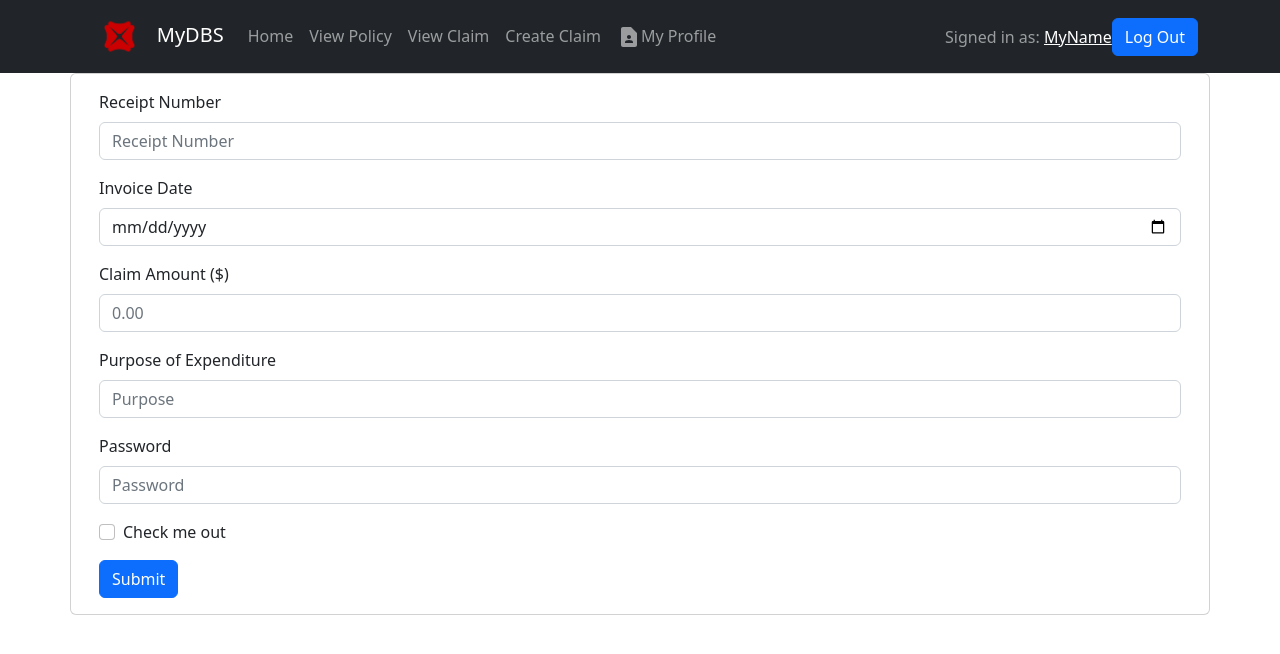
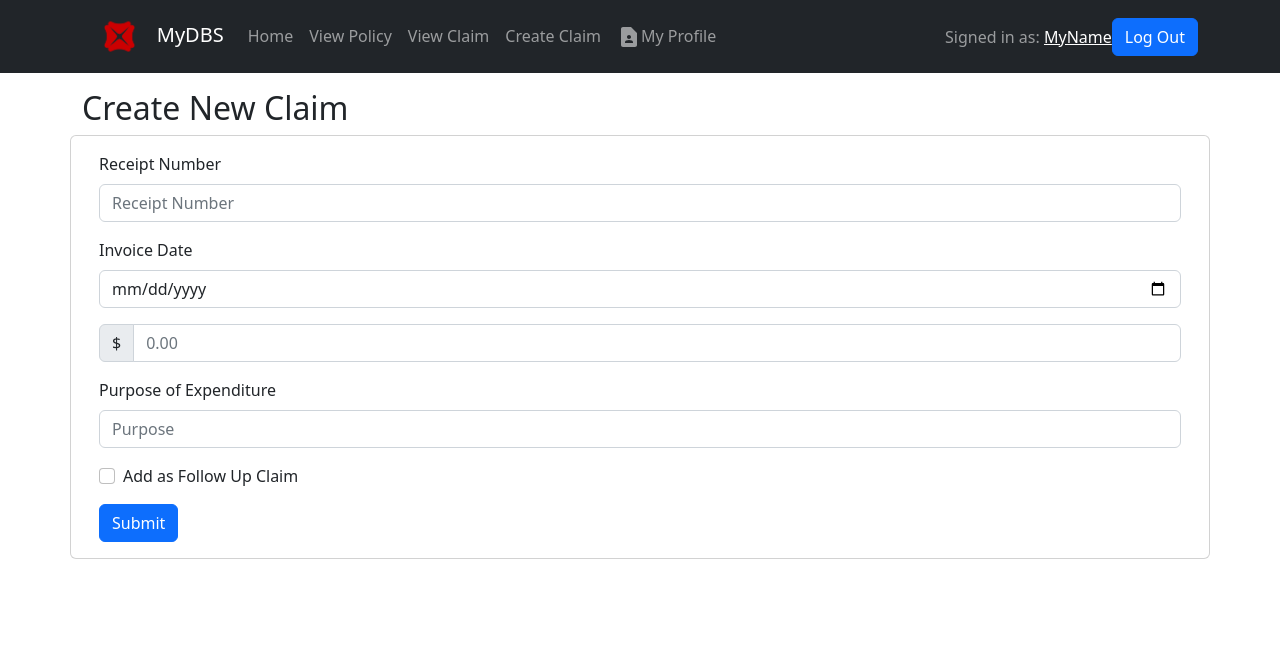
Before and after one commit to TheSpaceCuber/tt2_8, a React (Create React App) app in the folder frontend/tt2_8/: page /create_claim in a window 1280 px wide. Shown: the top 654 px of the page. Built offline with nearby package versions, Linux system fonts and the light colour scheme.

Commit message:
Update CreateClaim.jsx

```diff
--- a/frontend/tt2_8/src/pages/CreateClaim.jsx
+++ b/frontend/tt2_8/src/pages/CreateClaim.jsx
@@ -5,6 +5,7 @@ import Row from 'react-bootstrap/Row';
 import Col from 'react-bootstrap/Col';
 import Card from 'react-bootstrap/Card';
 import Navbar from "../Components/Navbar";
+import InputGroup from 'react-bootstrap/InputGroup';
 
 function CreateClaim() {
     return (
@@ -12,8 +13,9 @@ function CreateClaim() {
         <div>
             <Navbar></Navbar>
         <Container>
-            <Row>
+            <Row className='mt-3'>
 
+            <h2>Create New Claim</h2>
             </Row>
         <Row>
         <Card>
@@ -28,22 +30,20 @@ function CreateClaim() {
           <Form.Control type="date"/>
         </Form.Group>
 
-        <Form.Group className="mb-3" controlId="formBasicEmail">
-          <Form.Label>Claim Amount ($)</Form.Label>
-          <Form.Control type="number" min="0.01" step="0.01" placeholder='0.00'/>
-        </Form.Group>
+        <InputGroup className="mb-3">
+
+        <InputGroup.Text>$</InputGroup.Text>
+        <Form.Control type='number' min={0.01} step={0.01} placeholder={"0.00"} aria-label="Amount (to the nearest dollar)" />
+        </InputGroup>
 
         <Form.Group className="mb-3" controlId="formBasicEmail">
           <Form.Label>Purpose of Expenditure</Form.Label>
           <Form.Control type="text"  placeholder='Purpose'/>
         </Form.Group>
 
-        <Form.Group className="mb-3" controlId="formBasicPassword">
-          <Form.Label>Password</Form.Label>
-          <Form.Control type="password" placeholder="Password" />
-        </Form.Group>
         <Form.Group className="mb-3" controlId="formBasicCheckbox">
-          <Form.Check type="checkbox" label="Check me out" />
+
+          <Form.Check type="checkbox" label="Add as Follow Up Claim" />
         </Form.Group>
         <Button variant="primary" type="submit">
           Submit
```
